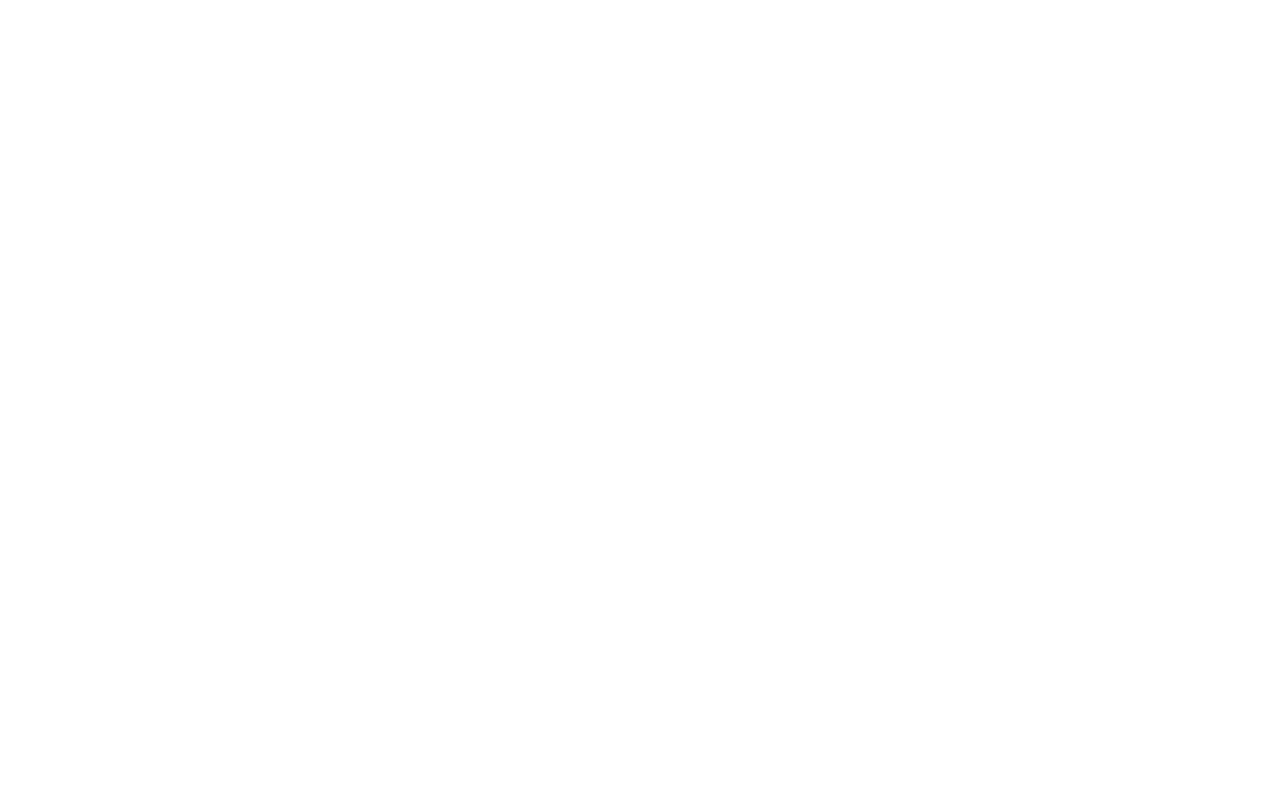
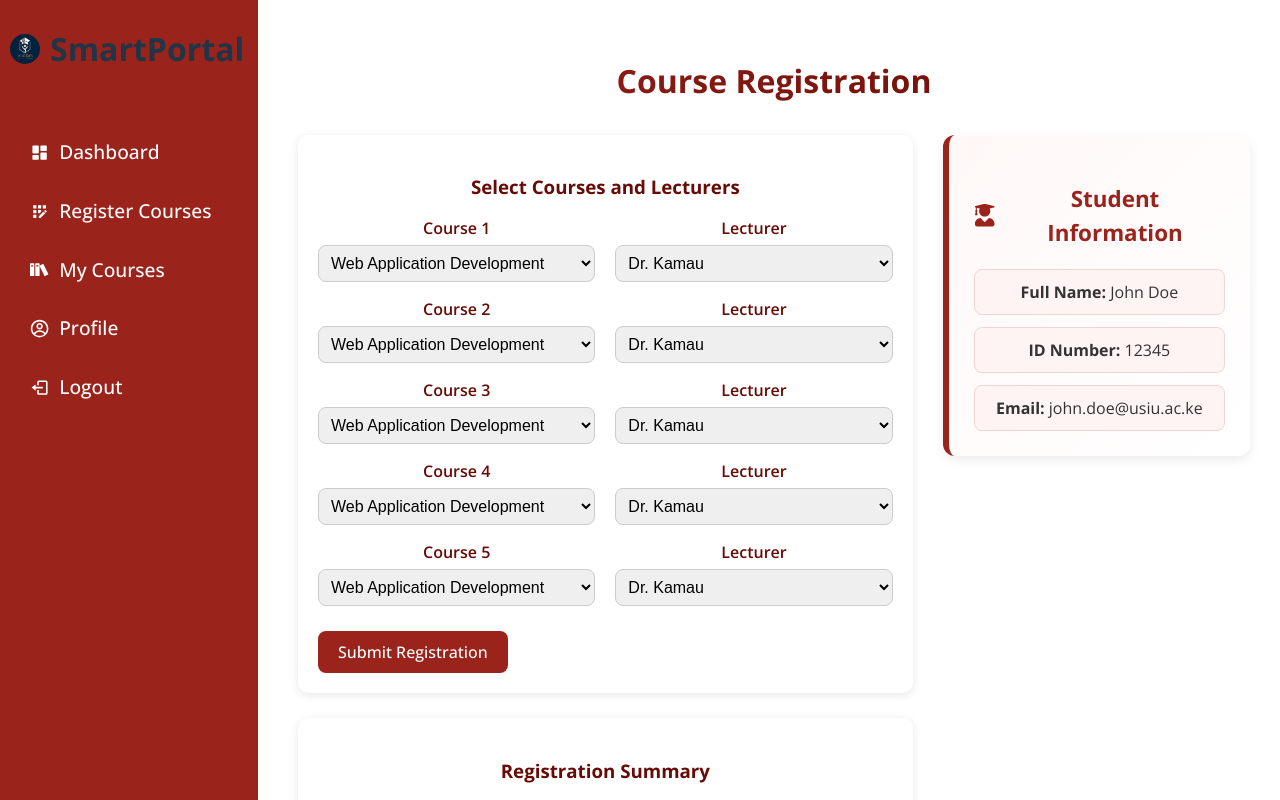
Before and after one commit to githinjiEssy/course-registration-system, a React (Vite) app: page /course_registration in a window 1280 px wide. Before the commit this address had no page. Built offline with nearby package versions, Linux system fonts and the light colour scheme.

Commit message:
course registration component

```diff
--- a/src/App.css
+++ b/src/App.css
@@ -485,3 +485,185 @@
   position: absolute;
   left: 10px;
 }
+
+/* =========================================================================================================== */
+/* Course registration */
+.course-registration_main {
+  width: 80%;
+  padding: 30px;
+  overflow-y: auto;
+}
+
+.course-registration_main h2 {
+  font-size: 2rem;
+  margin-bottom: 30px;
+  background: linear-gradient(to right, #9a231b, #660b05);
+  -webkit-background-clip: text;
+  -webkit-text-fill-color: transparent;
+}
+
+/* Grid layout for course_info */
+.course_info {
+  display: grid;
+  grid-template-columns: 2fr 1fr;
+  gap: 30px;
+}
+
+/* Left Panel */
+.left_panel {
+  display: flex;
+  flex-direction: column;
+  gap: 25px;
+}
+
+/* Right Panel */
+.right_panel {
+  position: sticky;
+  top: 30px;
+  height: fit-content;
+}
+
+/* Card Styling */
+.student_info_display,
+.course_selection_section,
+.registration_summary {
+  background: white;
+  border-radius: 10px;
+  padding: 20px;
+  box-shadow: 0 2px 8px rgba(0,0,0,0.1);
+  transition: box-shadow 0.3s ease;
+}
+
+.student_info_display:hover,
+.course_selection_section:hover,
+.registration_summary:hover {
+  box-shadow: 0 4px 12px rgba(0,0,0,0.15);
+}
+
+/* Section Headers */
+.student_info_display h3,
+.course_selection_section h3,
+.registration_summary h3 {
+  color: #660b05;
+  margin-bottom: 15px;
+}
+
+/* Student Info Grid */
+.student_info_display {
+  background: linear-gradient(to bottom right, #fff8f7, #ffffff);
+  border-left: 6px solid #9a231b;
+  border-radius: 12px;
+  padding: 25px;
+  box-shadow: 0 4px 12px rgba(0,0,0,0.08);
+  transition: box-shadow 0.3s ease;
+}
+
+.student_info_display:hover {
+  box-shadow: 0 6px 16px rgba(0,0,0,0.12);
+}
+
+.student_info_display h3 {
+  color: #9a231b;
+  font-size: 1.4rem;
+  margin-bottom: 20px;
+  display: flex;
+  align-items: center;
+  gap: 10px;
+}
+
+.student_info_grid {
+  display: flex;
+  flex-direction: column;
+  gap: 12px;
+  font-size: 1rem;
+  color: #333;
+}
+
+.info_row {
+  background-color: #fdf4f3;
+  padding: 10px 15px;
+  border-radius: 8px;
+  border: 1px solid #f0d6d3;
+}
+
+/* Course Form */
+.course_form {
+  display: flex;
+  flex-direction: column;
+  gap: 15px;
+}
+
+.course_row {
+  display: flex;
+  gap: 20px;
+  justify-content: space-between;
+}
+
+.form_group {
+  flex: 1;
+  display: flex;
+  flex-direction: column;
+}
+
+.form_group label {
+  font-weight: 600;
+  color: #660b05;
+  margin-bottom: 5px;
+}
+
+.form_group select {
+  padding: 8px;
+  border-radius: 8px;
+  border: 1px solid #ccc;
+  font-size: 1rem;
+}
+
+/* Button */
+.register_btn {
+  align-self: flex-start;
+  padding: 10px 20px;
+  background-color: #9a231b;
+  color: white;
+  border: none;
+  border-radius: 8px;
+  font-size: 1rem;
+  cursor: pointer;
+  margin-top: 10px;
+  transition: all 0.3s ease;
+}
+
+.register_btn:hover {
+  background-color: #7c1a13;
+  transform: scale(1.05);
+  box-shadow: 0 4px 10px rgba(0,0,0,0.2);
+}
+
+/* Summary List */
+.summary_box ul {
+  margin: 10px 0 0;
+  padding-left: 20px;
+}
+
+.summary_box li {
+  margin-bottom: 5px;
+  color: #333;
+  display: flex;
+  align-items: center;
+  gap: 8px;
+}
+
+/* Responsive Layout */
+@media (max-width: 768px) {
+  .course_info {
+    grid-template-columns: 1fr;
+  }
+
+  .right_panel {
+    position: static;
+    margin-top: 20px;
+  }
+
+  .course_row {
+    flex-direction: column;
+  }
+}
--- a/src/App.jsx
+++ b/src/App.jsx
@@ -6,6 +6,7 @@
 import StudentDashboard from './components/Dashboard/StudentDashboard'
 import InstructorDashboard from './components/Dashboard/InstructorDashboard'
 import Sidebar from './components/Sidebar'
+import CourseRegistration from './components/Dashboard/CourseRegistration'
 
 function App() {
 
@@ -18,6 +19,7 @@
         <Route path='/instructor' element={<InstructorDashboard/>}/> */}
         {/* <Route path='/' element={<Sidebar/>}/> */}
         <Route path='/' element={<StudentDashboard/>}/>
+        <Route path='/course_registration' element={<CourseRegistration/>}/>
       </Routes>
     </BrowserRouter>
   )
--- /dev/null
+++ b/src/components/Dashboard/CourseRegistration.jsx
@@ -0,0 +1,139 @@
+import React from 'react';
+import Sidebar from '../Sidebar';
+import { FaBook, FaUserGraduate } from 'react-icons/fa'; // Font Awesome icon
+
+function CourseRegistration() {
+  return (
+    <div className="dashboard">
+      <div className="dashboard_container">
+        <Sidebar role="student" />
+
+        <div className="course-registration_main">
+          <h2>Course Registration</h2>
+
+          <div className="course_info">
+            <div className="left_panel">
+              {/* Course Selection Section */}
+              <div className="course_selection_section">
+                <h3>Select Courses and Lecturers</h3>
+                <form className="course_form">
+                  <div className="course_row">
+                    <div className="form_group">
+                      <label>Course 1</label>
+                      <select>
+                        <option>Web Application Development</option>
+                        <option>Database Systems</option>
+                      </select>
+                    </div>
+                    <div className="form_group">
+                      <label>Lecturer</label>
+                      <select>
+                        <option>Dr. Kamau</option>
+                        <option>Dr. Mutua</option>
+                      </select>
+                    </div>
+                  </div>
+
+                  <div className="course_row">
+                    <div className="form_group">
+                      <label>Course 2</label>
+                      <select>
+                        <option>Web Application Development</option>
+                        <option>Database Systems</option>
+                      </select>
+                    </div>
+                    <div className="form_group">
+                      <label>Lecturer</label>
+                      <select>
+                        <option>Dr. Kamau</option>
+                        <option>Dr. Mutua</option>
+                      </select>
+                    </div>
+                  </div>
+
+                  <div className="course_row">
+                    <div className="form_group">
+                      <label>Course 3</label>
+                      <select>
+                        <option>Web Application Development</option>
+                        <option>Database Systems</option>
+                      </select>
+                    </div>
+                    <div className="form_group">
+                      <label>Lecturer</label>
+                      <select>
+                        <option>Dr. Kamau</option>
+                        <option>Dr. Mutua</option>
+                      </select>
+                    </div>
+                  </div>
+
+                  <div className="course_row">
+                    <div className="form_group">
+                      <label>Course 4</label>
+                      <select>
+                        <option>Web Application Development</option>
+                        <option>Database Systems</option>
+                      </select>
+                    </div>
+                    <div className="form_group">
+                      <label>Lecturer</label>
+                      <select>
+                        <option>Dr. Kamau</option>
+                        <option>Dr. Mutua</option>
+                      </select>
+                    </div>
+                  </div>
+
+                  <div className="course_row">
+                    <div className="form_group">
+                      <label>Course 5</label>
+                      <select>
+                        <option>Web Application Development</option>
+                        <option>Database Systems</option>
+                      </select>
+                    </div>
+                    <div className="form_group">
+                      <label>Lecturer</label>
+                      <select>
+                        <option>Dr. Kamau</option>
+                        <option>Dr. Mutua</option>
+                      </select>
+                    </div>
+                  </div>
+
+                  <button className="register_btn">Submit Registration</button>
+                </form>
+              </div>
+
+              {/* Summary */}
+              <div className="registration_summary">
+                <h3>Registration Summary</h3>
+                <div className="summary_box">
+                  <ul>
+                    <li><FaBook /> Web Application Development — Dr. Kamau</li>
+                    <li><FaBook /> Database Systems — Dr. Mutua</li>
+                  </ul>
+                </div>
+              </div>
+            </div>
+
+            <div className="right_panel">
+              {/* Student Info Section */}
+              <div className="student_info_display">
+                <h3><FaUserGraduate /> Student Information</h3>
+                <div className="student_info_grid">
+                  <div className="info_row"><strong>Full Name:</strong> John Doe</div>
+                  <div className="info_row"><strong>ID Number:</strong> 12345</div>
+                  <div className="info_row"><strong>Email:</strong> john.doe@usiu.ac.ke</div>
+                </div>
+              </div>
+            </div>
+          </div>
+        </div>
+      </div>
+    </div>
+  );
+}
+
+export default CourseRegistration;
--- a/src/components/RegisterForm.jsx
+++ b/src/components/RegisterForm.jsx
@@ -1,7 +1,21 @@
-import React from 'react'
+import React, {useState} from 'react'
 import AuthLayout from './AuthLayout'
 
 function RegisterForm() {
+    const [firstName, setFirstName] = React.useState('');
+    const [lastName, setLastName] = React.useState('');
+    const [idNumber, setIdNumber] = React.useState('');
+    const [email, setEmail] = React.useState('');
+    const [password, setPassword] = React.useState('');
+
+
+    const handleSubmit = (e) => {
+        e.preventDefault();
+        // Handle form submission logic here
+        console.log({ firstName, lastName, idNumber, email, password });
+    }
+
+
   return (
     <AuthLayout
         title="USIU Course Registration Portal"
@@ -9,29 +23,29 @@
     >
         <h1 className='register-right_title'>Create an Account</h1>
 
-        <form action="" className="registration_form">
+        <form action="" className="registration_form" onSubmit={handleSubmit}>
             <div className="input_group">
-                <input type="text" className="input_field" placeholder="" required/>
+                <input type="text" className="input_field" placeholder="" required value={firstName}/>
                 <label htmlFor="">First Name</label>
             </div>
 
             <div className="input_group">
-                <input type="text" className="input_field" placeholder="" required/>
+                <input type="text" className="input_field" placeholder="" required value={lastName}/>
                 <label htmlFor="">Last Name</label>
             </div>
 
             <div className="input_group">
-                <input type="text" className="input_field" placeholder="" required/>
+                <input type="text" className="input_field" placeholder="" required value={idNumber}/>
                 <label htmlFor="">ID Number</label>
             </div>
 
             <div className="input_group">
-                <input type="email" className="input_field" placeholder="" required/>
+                <input type="email" className="input_field" placeholder="" required value={email}/>
                 <label htmlFor="">Email Address</label>
             </div>
 
             <div className="input_group">
-                <input type="password" className="input_field" placeholder="" required/>
+                <input type="password" className="input_field" placeholder="" required value={password}/>
                 <label htmlFor="">Password</label>
             </div>
 
--- a/src/components/Sidebar.jsx
+++ b/src/components/Sidebar.jsx
@@ -17,12 +17,12 @@
 
             <div className="sidebar_menu">
                 <ul className='sidebar_list'>
-                    <li className='list_item'><a href="#"><BiSolidDashboard />Dashboard</a></li>
+                    <li className='list_item'><a href="/"><BiSolidDashboard />Dashboard</a></li>
 
                     {/* Student specific links */}
                     {role === "student" && (
                         <>
-                            <li className='list_item'><a href="#"><MdOutlineAppRegistration/>Register Courses</a></li>
+                            <li className='list_item'><a href="/course_registration"><MdOutlineAppRegistration/>Register Courses</a></li>
                             <li className='list_item'><a href="#"><ImBooks/>My Courses</a></li>
                         </>
                     )}
```
Also changed, not shown: src/components/ProtectedRoute.jsx (added, +13 -0 lines).
